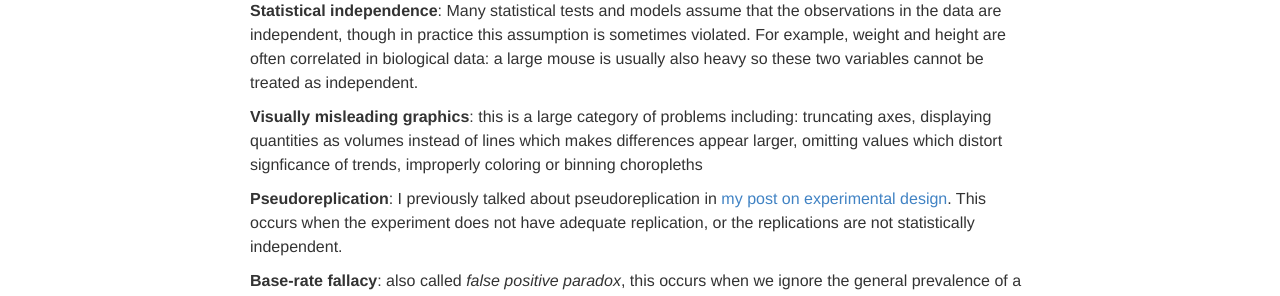
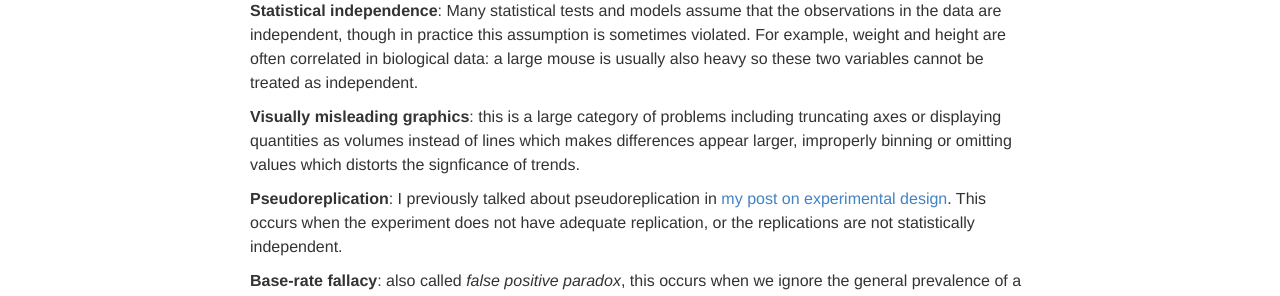
Before and after one commit to ptvan/ptvan.github.io, a Jekyll site: the page built from _posts/2026-01-18-statistical-literacy.md, in a window 1280 px wide. Shown: the part 1142-1438 px from the top of the page. Built offline with Jekyll 4.4.1, drawn with Linux system fonts in a browser that asks for light colours.

Commit message:
minor edits

```diff
--- a/_posts/2026-01-18-statistical-literacy.md
+++ b/_posts/2026-01-18-statistical-literacy.md
@@ -22,7 +22,7 @@ Further developing statistical literacy requires understanding fundamental conce
 
 **Statistical independence**: Many statistical tests and models assume that the observations in the data are independent, though in practice this assumption is sometimes violated. For example, weight and height are often correlated in biological data: a large mouse is usually also heavy so these two variables cannot be treated as independent.
 
-**Visually misleading graphics**: this is a large category of problems including: truncating axes, displaying quantities as volumes instead of lines which makes differences appear larger, omitting values which distort signficance of trends, improperly coloring or binning choropleths
+**Visually misleading graphics**: this is a large category of problems including truncating axes or displaying quantities as volumes instead of lines which makes differences appear larger, improperly binning or omitting values which distorts the signficance of trends.
 
 **Pseudoreplication**: I previously talked about pseudoreplication in [my post on experimental design](https://ptvan.github.io/experimental-design/). This occurs when the experiment does not have adequate replication, or the replications are not statistically independent.
 
```
